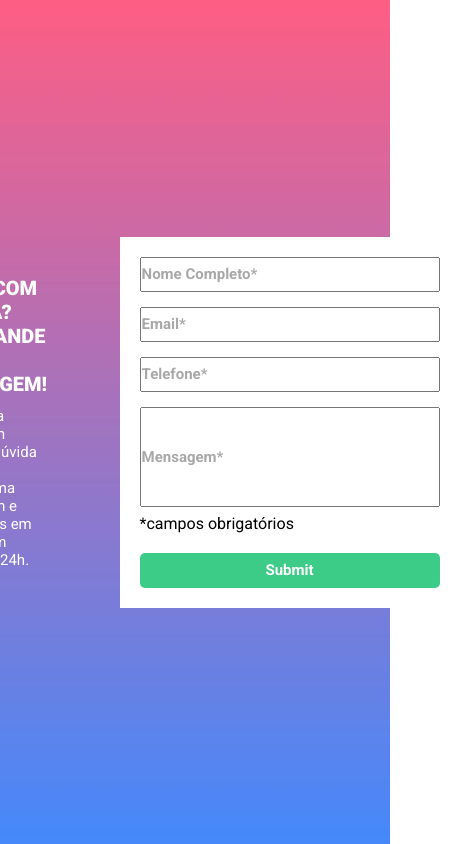
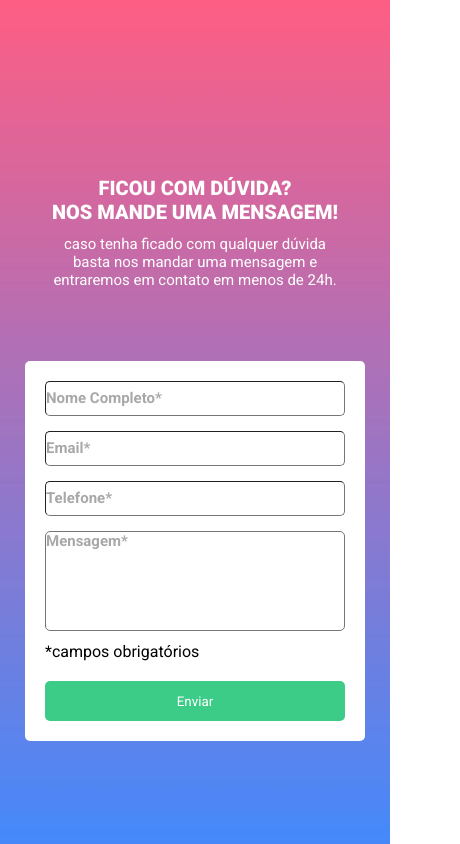
Before and after one commit to deividson-hsilva/validation-form, a plain HTML site: page index.html in a window 390 px wide. Shown: the whole page, 460 px wide, since content can reach past the window. Drawn offline with Linux system fonts and the light colour scheme.

Commit message:
first commit

```diff
--- a/index.html
+++ b/index.html
@@ -8,6 +8,7 @@
     <title>Quest HTML/CSS/JS</title>
     <link rel="stylesheet" href="src/css/reset.css">
     <link rel="stylesheet" href="src/css/style.css">
+    <link rel="stylesheet" href="src/css/responsive.css">
     <link rel="preconnect" href="https://fonts.googleapis.com">
     <link rel="preconnect" href="https://fonts.gstatic.com" crossorigin>
     <link href="https://fonts.googleapis.com/css2?family=Roboto:wght@400;700;900&display=swap" rel="stylesheet">
@@ -22,20 +23,32 @@
         </div>
 
         <div class="formulario">
-            <form action="index.html">
-                <input type="text" name="nome" id="user-name" placeholder="Nome Completo*" class="mb">
-                <input type="email" name="email" id="user-email" placeholder="Email*" class="mb">
-                <input type="tel" name="telefone" id="user-tel" pattern="\([0-9]{2}\)[\s][0-9]{4}-[0-9]{4}"
-                    placeholder="Telefone*" class="mb">
-                <input type="text" name="mensagem" id="user-question" placeholder="Mensagem*">
-                <label>*campos obrigatórios</label>
-                <input type="submit" placeholder="Enviar" name="enviar" id="submit-btn">
+            <form action="index.html" method="get" class="form-container">
+
+                <input type="text" name="nome" placeholder="Nome Completo*" value="" id="text-input"
+                    class="user-name campos">
+                <div class="validation-message">campo obrigatório</div>
+
+                <input type="email" name="email" placeholder="Email*" value="" id="email-input"
+                    class="user-email campos">
+                <div class="validation-message">campo obrigatório</div>
+
+                <input type="tel" name="telefone" pattern="\([0-9]{2}\)[\s][0-9]{4}-[0-9]{4}" placeholder="Telefone*"
+                    value="" id="tel-input" class="user-tel campos">
+                <div class="validation-message">campo obrigatório</div>
+
+                <textarea name="mensagem" placeholder="Mensagem*" id="textarea" value=""
+                    class="user-question campos"></textarea>
+                <label class="validation-message">campo obrigatório</label>
+
+                <p>*campos obrigatórios</p>
+                <input type="button" value="Enviar" id="submit-btn">
             </form>
         </div>
     </main>
 
 
-    <script src="js/validacao.js"></script>
+    <script type="text/javascript" src="js/validacao.js"></script>
 </body>
 
 </html>
--- a/js/validacao.js
+++ b/js/validacao.js
@@ -0,0 +1,22 @@
+const botaoEnviar = document.getElementById('submit-btn');
+
+const camposObrigatorios = document.querySelectorAll('.campos');
+
+botaoEnviar.addEventListener('click', function showValidationMessage() {
+    camposObrigatorios.forEach(function(campo) {
+        if (campo.value === "") {
+            campo.style.borderColor = "#F52E2E";
+            campo.style.marginTop = "6px";
+            let validationMessage = campo.nextElementSibling;
+            validationMessage.classList.add("mostrar");
+            const submitBtn = document.getElementById("submit-btn");
+            submitBtn.style.marginTop = "11px";
+        } else if (campo.value !== ""){
+            campo.style.marginTop = "15px";
+            campo.style.borderColor = "#00C22B";
+            let validationMessage = campo.nextElementSibling;
+            validationMessage.classList.remove("mostrar");
+        }
+    })
+}
+)
--- /dev/null
+++ b/src/css/responsive.css
@@ -0,0 +1,13 @@
+@media(max-width: 560px) {
+    main {
+        display: flex;
+        flex-direction: column;
+        flex-wrap: wrap;
+        align-content: center;
+    }
+
+    .text {
+        margin: 72.5px 0px;
+        text-align: center;
+    }
+}
--- a/src/css/style.css
+++ b/src/css/style.css
@@ -28,30 +28,35 @@ main {
 .formulario {
     display: flex;
     max-width: 340px;
-    max-height: 378px;
+    height: 380px;
     background-color: #ffffff;
     padding: 20px;
+    border-radius: 5px;
+}
+
+.form-container .user-name {
+    margin-top: 0 !important;
 }
 
 .formulario input {
     width: 300px;
     height: 35px;
-    font-size: 15px;
-    font-weight: 700;
+    border-radius: 5px;
+    border-width: 1px;
+    margin-top: 15px;
 }
 
-.formulario #user-question {
-    min-height: 100px;
-    margin-bottom: 7px;
-    line-height: 100px;
+.formulario .user-question {
+    height: 100px;
+    width: 300px;
+    resize: none;
+    border-radius: 5px;
+    margin-top: 15px;
 }
 
-.formulario #user-question::placeholder {
-
-}
-
-.formulario label {
+.formulario p {
     font-weight: 400;
+    margin-top: 7px;
 }
 
 .formulario #submit-btn {
@@ -60,13 +65,26 @@ main {
     margin-top: 20px;
     border-radius: 5px;
     border: none;
+    height: 40px;
 
 }
 
-.formulario input::placeholder {
+::placeholder {
     color: #A8A8A8;
+    font-size: 15px;
+    font-weight: 700;
 }
 
-.mb {
-    margin-bottom: 15px;
+.validation-message{
+    font-size: 8px;
+    color: #F52E2E;
+    display: none;
 }
+
+label.validation-message {
+    margin-top: -5px;
+}
+
+.mostrar {
+    display: block;
+}
```
Also changed, not shown: src/images/estado-invalido.png (added), src/images/estado-primario.png (added), src/images/estado-validado.png (added), 1 other file.
